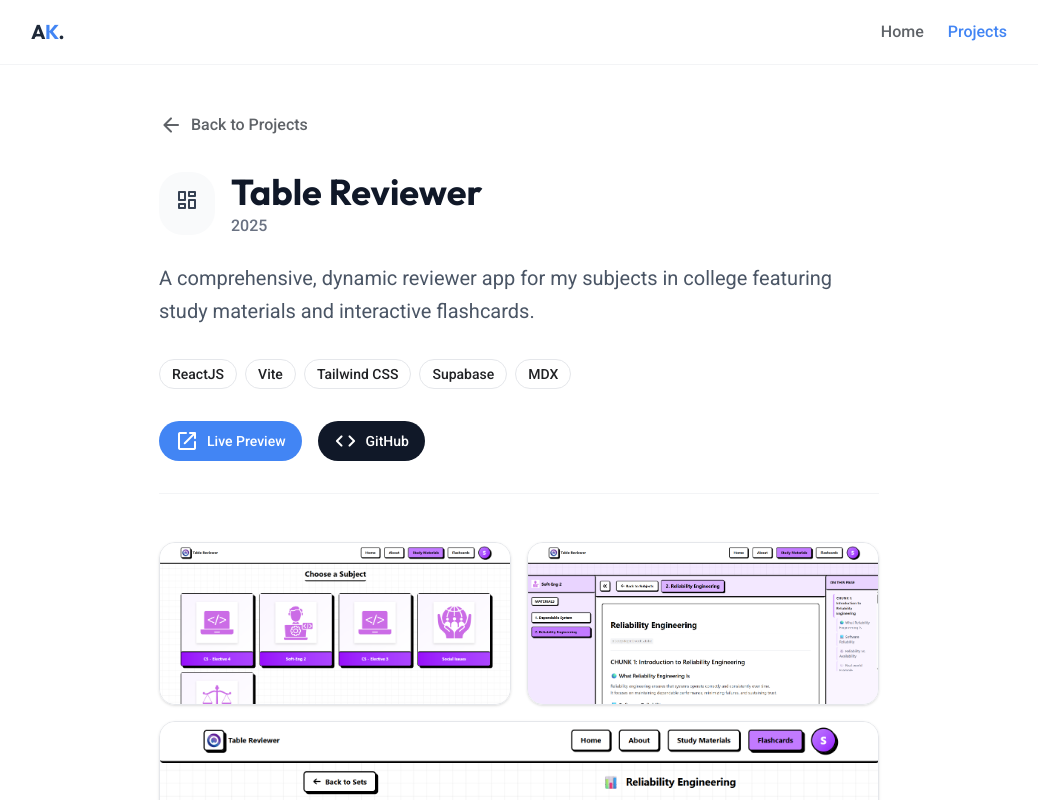
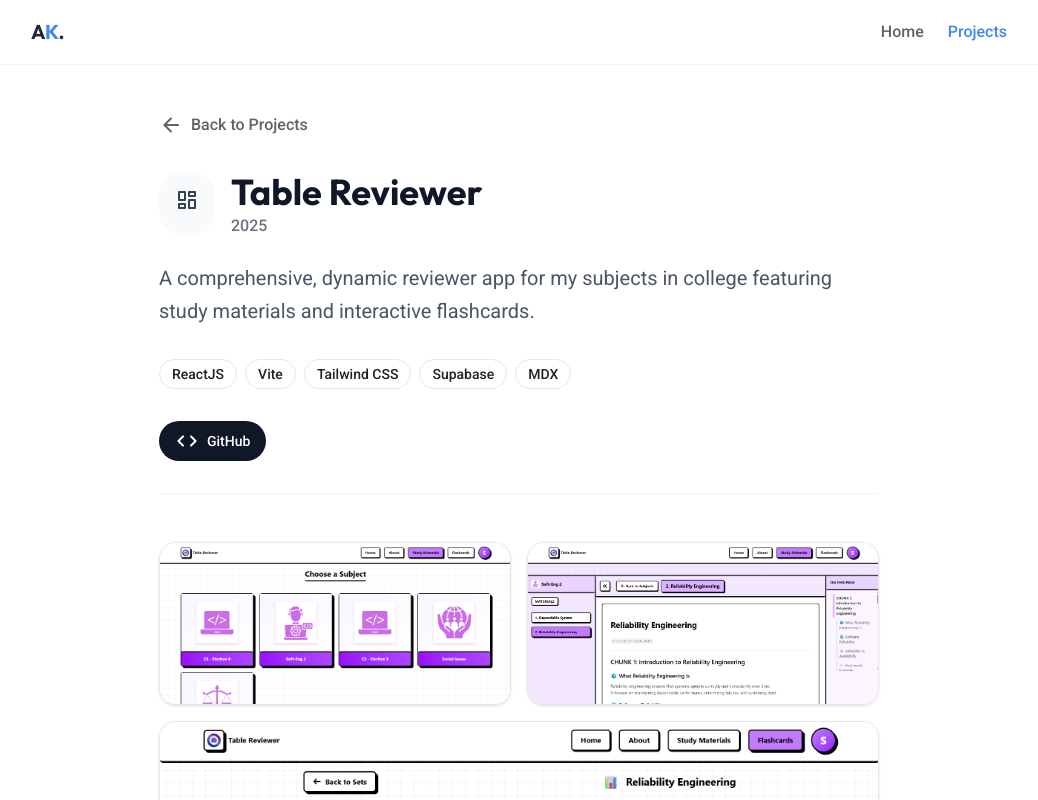
Before and after one commit to auxghlann/ak-mesa, a React (Vite) app: page /projects/table-reviewer in a window 1280 px wide. Shown: the top 800 px of the page, without its empty margins (121-1159 px from the left). Built offline with nearby package versions, Linux system fonts and the light colour scheme.

Commit message:
update info

```diff
--- a/src/content/projects/table-reviewer.mdx
+++ b/src/content/projects/table-reviewer.mdx
@@ -4,7 +4,7 @@ export const meta = {
   shortDescription: "A comprehensive, dynamic reviewer app for my subjects in college featuring study materials and interactive flashcards.",
   techStack: ["ReactJS", "Vite", "Tailwind CSS", "Supabase", "MDX"],
   links: {
-    livePreview: "https://table-reviewer.vercel.app/",
+    livePreview: null,
     github: "https://github.com/auxghlann/table_reviewer",
     videoDemo: null
   },
@@ -15,7 +15,6 @@ export const meta = {
   ]
 };
 
-*if you wish to go to the live site, click the link above and use this guess username and password: student / student123*
 
 ## The Problem Statement
 In my university days, I teach a lot, especially during exams or review for a quiz. And my teaching
```
